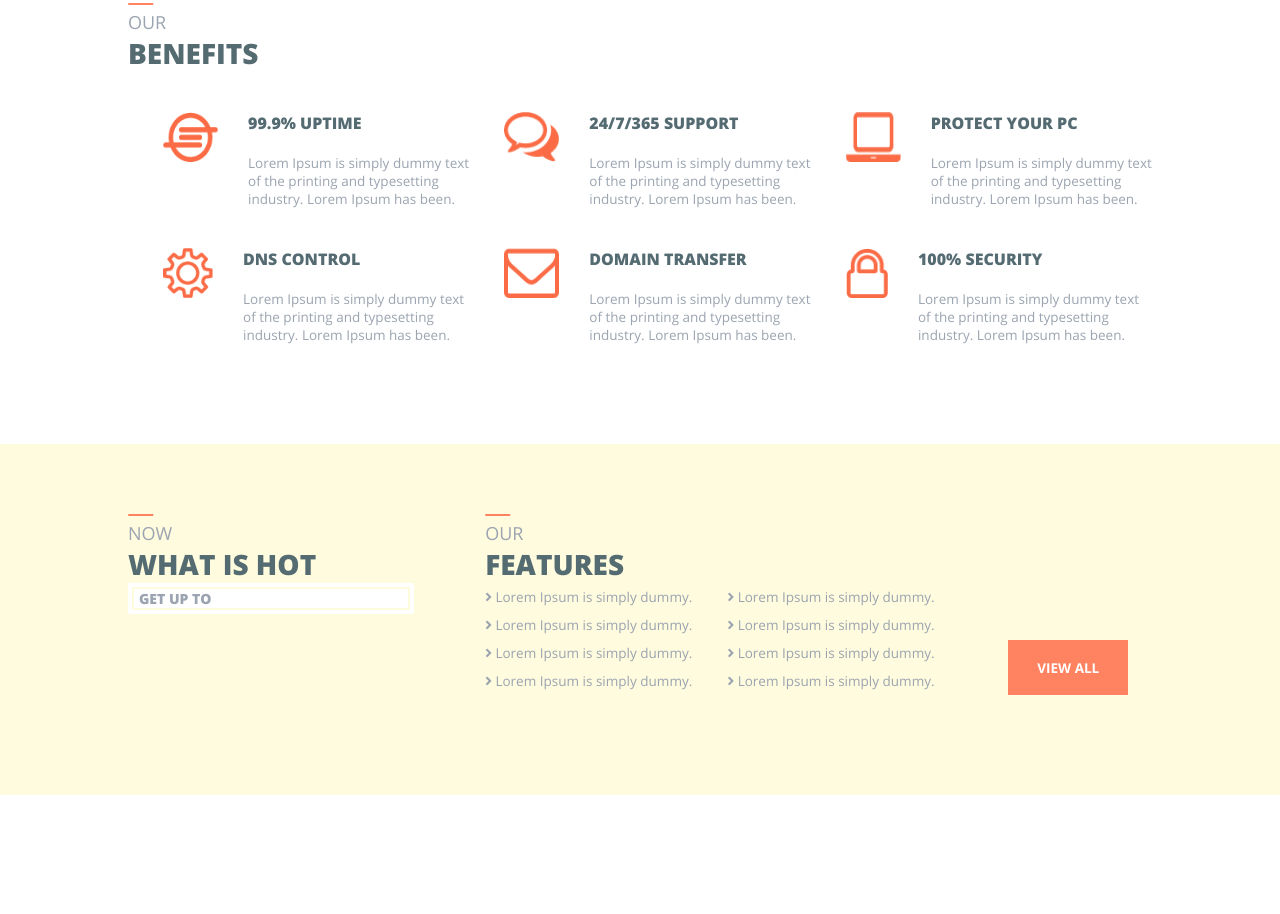
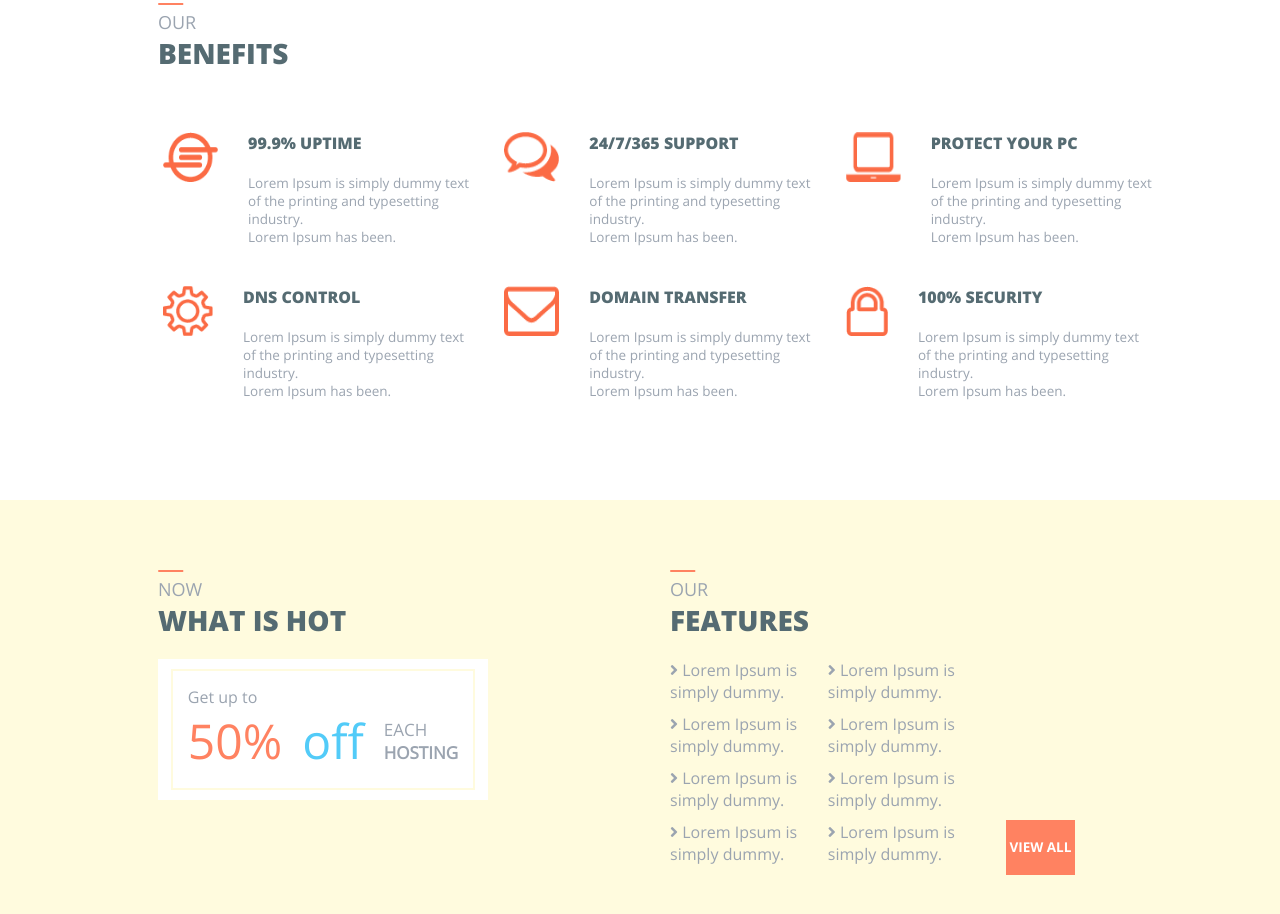
Before and after one commit to Designuss/hosting, a plain HTML site: page index.html in a window 1280 px wide. Shown: the part 402-1316 px from the top of the page. Before the commit the page ends 1197 px from the top, so only its background shows below. Drawn offline with Linux system fonts and the light colour scheme.

Commit message:
yellow-block

```diff
--- a/index.html
+++ b/index.html
@@ -88,21 +88,21 @@
 					<img src="img/uptime.png" alt="">
 					<ul>
 						<li>99.9% Uptime</li>
-						<li>Lorem Ipsum is simply dummy text of the printing and typesetting industry. Lorem Ipsum has been.</li>
+						<li>Lorem Ipsum is simply dummy text of the printing and typesetting industry. <br> Lorem Ipsum has been.</li>
 					</ul>
 				</div>
 				<div class="benefits_content">
 					<img src="img/support.png" alt="">
 					<ul>
 						<li>24/7/365 Support</li>
-						<li>Lorem Ipsum is simply dummy text of the printing and typesetting industry. Lorem Ipsum has been.</li>
+						<li>Lorem Ipsum is simply dummy text of the printing and typesetting industry. <br> Lorem Ipsum has been.</li>
 					</ul>
 				</div>
 				<div class="benefits_content">
 					<img src="img/protect_pc.png" alt="">
 					<ul>
 						<li>protect your pc</li>
-						<li>Lorem Ipsum is simply dummy text of the printing and typesetting industry. Lorem Ipsum has been.</li>
+						<li>Lorem Ipsum is simply dummy text of the printing and typesetting industry. <br> Lorem Ipsum has been.</li>
 					</ul>
 				</div>
 			</div>
@@ -111,21 +111,21 @@
 					<img src="img/dns_control.png" alt="">
 					<ul>
 						<li>DNS control</li>
-						<li>Lorem Ipsum is simply dummy text of the printing and typesetting industry. Lorem Ipsum has been.</li>
+						<li>Lorem Ipsum is simply dummy text of the printing and typesetting industry. <br> Lorem Ipsum has been.</li>
 					</ul>
 				</div>
 				<div class="benefits_content">
 					<img src="img/domain_transfer.png" alt="">
 					<ul>
 						<li>domain transfer</li>
-						<li>Lorem Ipsum is simply dummy text of the printing and typesetting industry. Lorem Ipsum has been.</li>
+						<li>Lorem Ipsum is simply dummy text of the printing and typesetting industry. <br> Lorem Ipsum has been.</li>
 					</ul>
 				</div>
 				<div class="benefits_content">
 					<img src="img/security.png" alt="">
 					<ul>
 						<li>100% security</li>
-						<li>Lorem Ipsum is simply dummy text of the printing and typesetting industry. Lorem Ipsum has been.</li>
+						<li>Lorem Ipsum is simply dummy text of the printing and typesetting industry. <br> Lorem Ipsum has been.</li>
 					</ul>
 				</div>
 			</div>
@@ -134,49 +134,62 @@
 		<div style="background-color: #fffbde;">
 			<div class="container">
 				<div class="row">
-					<div class="what-is-hot">
 						<div class="our_logo">
 							<span></span>
 							<p>now <br>
 								<span>what is hot</span>
 							</p>
 						</div>
-						<div class="get-up-to-wrap">
-							<div class="get-up-to">
-								<p>get up to</p>
-								<div class="row">
-								</div>
-							</div>
-						</div>
-					</div>
-					<div class="our-features">
+						<!--  -->
 						<div class="our_logo">
 							<span></span>
 							<p>our <br>
 								<span>features</span>
 							</p>
 						</div>
-						<div class="row">
-							<ul class="our-list">
+					</div>
+					<!--  -->
+					<div class="row">
+					<div class="cotainers-2x">
+						<div class="label">
+							<div class="label-sale">
+								<p>Get up to</p>
+								<p class="row">
+									<span class="s50">50%</span>
+									<span class="off">off</span>
+									<span class="each-hosting">each <br>
+										<b>Hosting </b>
+									</span>
+								</p>
+							</div>
+						</div>
+						</div>
+						<!--  -->
+						<div class="cotainers-2x">
+						<div class="features-list">
+							<ul>
 								<li><i class="fas fa-angle-right"></i> Lorem Ipsum is simply dummy.</li>
 								<li><i class="fas fa-angle-right"></i> Lorem Ipsum is simply dummy.</li>
 								<li><i class="fas fa-angle-right"></i> Lorem Ipsum is simply dummy.</li>
 								<li><i class="fas fa-angle-right"></i> Lorem Ipsum is simply dummy.</li>
 							</ul>
-							<ul class="our-list" style="padding-right: 0;">
+							<ul>
 								<li><i class="fas fa-angle-right"></i> Lorem Ipsum is simply dummy.</li>
 								<li><i class="fas fa-angle-right"></i> Lorem Ipsum is simply dummy.</li>
 								<li><i class="fas fa-angle-right"></i> Lorem Ipsum is simply dummy.</li>
 								<li><i class="fas fa-angle-right"></i> Lorem Ipsum is simply dummy.</li>
 							</ul>
+
+							<a href="" class="view-all">view all<a>
 						</div>
-					</div>
-					<div class="view-all-btn">
-						<a href="" class="view-all">view all</a>
-					</div>
+						</div>
+						</div>
+
+
 				</div>
 			</div>
-		</div>
+
+
 
 		<!-- SCRIPTS -->
 		<script src="js/particlesSlideshow.js"></script>
--- a/styles/styles.css
+++ b/styles/styles.css
@@ -29,6 +29,11 @@ header{
 	margin: 0 auto;
 	padding-bottom: 100px;
 	padding-top: 70px;
+}
+.cotainers-2x{
+	display: flex;
+	flex-direction: column;
+	width: 50%;
 }
 .row{
 	display: flex;
@@ -95,7 +100,7 @@ header{
 	color: #fff;
 }
 .navigation li:hover{
-	background-color: #52cbf8;
+	background-color: var(--hover-buttons-color);
 	transition: background-color 1s ease-out;
 }
 /*header end*/
@@ -128,6 +133,12 @@ header{
 	height: 26px;
     margin-right: 95px;
     margin-bottom: 10px;
+}
+.our_logo{
+	width: 50%;
+	padding-left: 30px;
+	padding-bottom: 20px;
+    animation: search_domain_logo 1s ease-out;
 }
 .search-domain_logo p,
 .our_logo p{
@@ -209,54 +220,60 @@ header{
 	padding-bottom: 20px;
 }
 /*yellow block*/
-.what-is-hot{
-	flex-grow: 5;
-	width: 120px;
+.label{
+	display: flex;
+	align-items: center;
+	justify-content: center;
+	background-color: #fff;
+	margin-left: 30px;
+    max-width: 330px;
 }
-.get-up-to-wrap{
-	background-color: #fff;
-	width: 80%;
-	padding: 4px 4px 4px 4px;
+.label-sale{
+	display: flex;
+	flex-direction: column;
+	margin: 10px 10px 10px 10px;
+	padding: 15px 15px 15px 15px;
+	border: 2px solid #fffbde;
 }
-.get-up-to{
-	border: solid 2px #fffbde;
-	background-color: #fff;
+.s50, .off{
+	display: block;
+	font-size: 48px;
+	padding-right: 20px;
+}
+.s50{
+	color: var(--buttons-color);
+}
+.off{
+	color: var(--hover-buttons-color);
+}
+.each-hosting{
+	display: block;
+	font-size: 17px;
 	text-transform: uppercase;
-	padding-left: 5px;
+	padding-top: 10px;
 }
-.get-up-to>p{
-	font-size: 14px;
-	font-family: 'OpenSans-Ext-Bold';
+.features-list{
+	display: flex;
+	width: 85%;
+	align-items: flex-start;
 }
-.our-features{
-	flex-grow: 8;
-	width: 120px;
+.features-list ul{
+	padding-left: 30px;
 }
-.our-list{
-	font-size: 13.5px;
-	padding-right: 35px;
-}
-.our-list li{
-	padding-top: 5px;
-	padding-bottom: 5px;
-}
-.view-all-btn{
-	flex-grow: 1;
-	width: 120px;
-	display: flex;
-	align-items: flex-end;
-	justify-content: center;
+.features-list ul li{
+	padding-bottom: 10px;
 }
 .view-all{
-	width: 120px;
-	height: 55px;
+	background-color: var(--buttons-color);
+	color: #fff;
+	font-family: 'OpenSans-Bold';
+	font-size: 13.5px;
+	margin-left: 50px;
+	line-height: 55px;
+	text-align: center;
 	text-transform: uppercase;
-	text-align: center;
-	color: #fff;
-	background-color: var(--buttons-color);
-	font-size: 13.5px;
-	align-items: center;
-	justify-content: center;
-	display: flex;
-	font-family: 'OpenSans-Bold';
+	align-self: flex-end;
+	width: 20%;
+	min-width: 16%;
+    max-height: 55px;
 }
--- a/styles/variables.css
+++ b/styles/variables.css
@@ -1,3 +1,4 @@
 :root {
 	--buttons-color: #ff8261;
+	--hover-buttons-color: #52cbf8;;
 }
```
